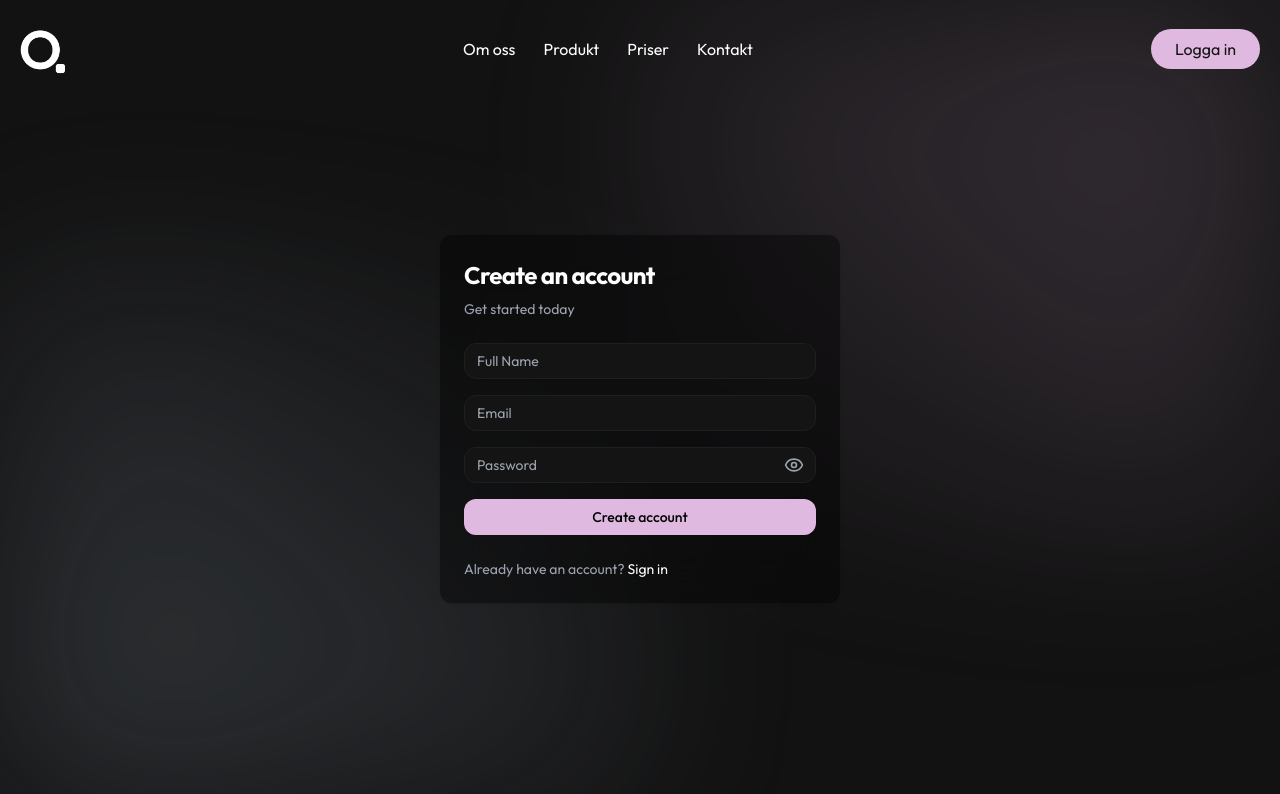
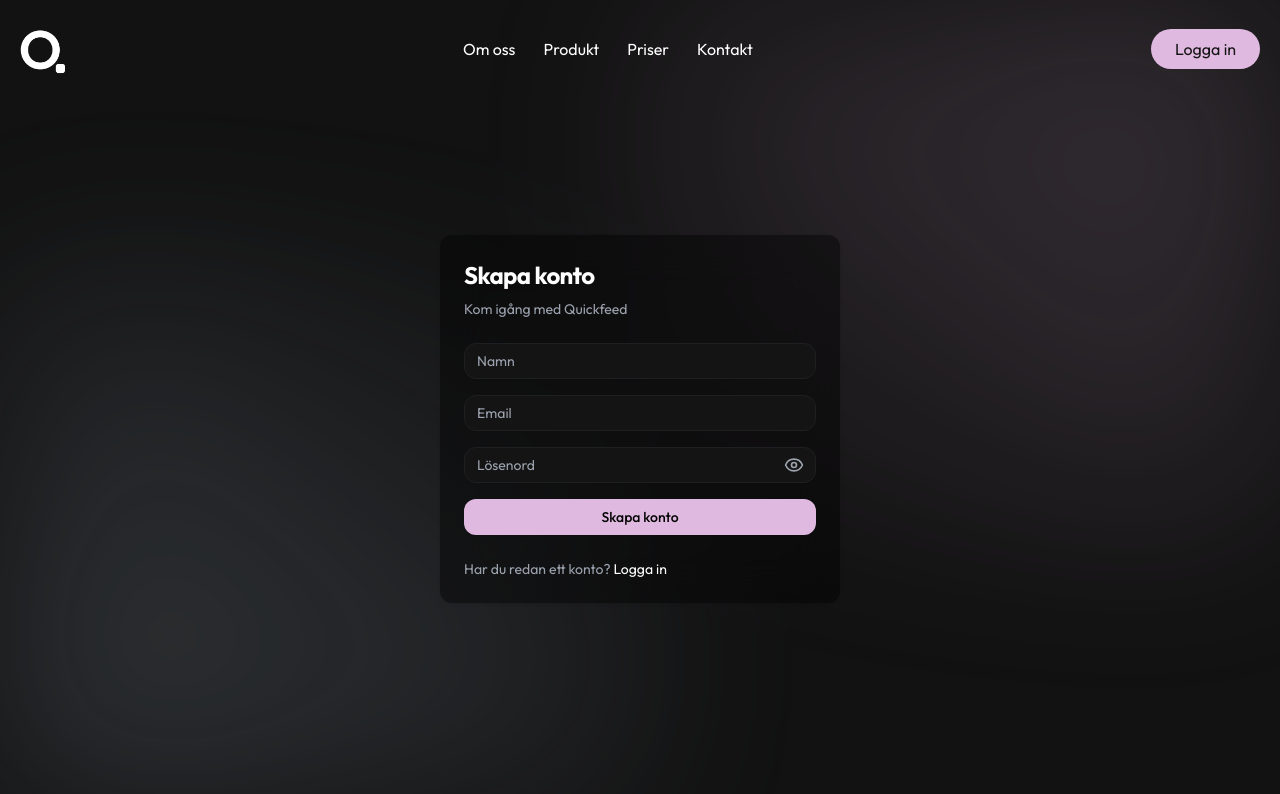
Before and after one commit to mohalw731/humane, a Next.js app: page /auth in a window 1280 px wide. Shown: the top 794 px of the page. Built offline with nearby package versions, Linux system fonts and the light colour scheme; no server answers.

Commit message:
auth page in swedish

```diff
--- a/app/auth/page.tsx
+++ b/app/auth/page.tsx
@@ -130,10 +130,10 @@ function AuthPageContent() {
           <CardContent className="space-y-6 p-6">
             <div className="space-y-2">
               <h1 className="text-2xl font-bold tracking-tight text-white">
-                {isLogin ? "Welcome back" : "Create an account"}
+                {isLogin ? "Välkommen tillbaka" : "Skapa konto"}
               </h1>
               <p className="text-sm text-gray-400">
-                {isLogin ? "Sign in to your account" : "Get started today"}
+                {isLogin ? "Logga in för att fortsätta" : "Kom igång med Quickfeed"}
               </p>
             </div>
 
@@ -141,12 +141,12 @@ function AuthPageContent() {
               {!isLogin && (
                 <div className="space-y-2">
                   <label htmlFor="name" className="sr-only">
-                    Name
+                    name
                   </label>
                   <Input
                     id="name"
                     type="text"
-                    placeholder="Full Name"
+                    placeholder="Namn"
                     className="border-[#1E1F21] border bg-[#141414] text-white placeholder:text-gray-400 rounded-xl"
                     {...register("name")}
                   />
@@ -172,13 +172,13 @@ function AuthPageContent() {
               </div>
               <div className="space-y-2">
                 <label htmlFor="password" className="sr-only">
-                  Password
+                  password
                 </label>
                 <div className="relative">
                   <Input
                     id="password"
                     type={showPassword ? "text" : "password"}
-                    placeholder="Password"
+                    placeholder="Lösenord"
                     className="border-[#1E1F21] border bg-[#141414] text-white placeholder:text-gray-400 rounded-xl pr-10"
                     {...register("password")}
                   />
@@ -202,26 +202,19 @@ function AuthPageContent() {
                 type="submit"
                 className="w-full bg-[#E0B9E0] text-black hover:bg-[#E0B9E0]/80 rounded-xl py-2"
               >
-                {isLogin ? "Sign in" : "Create account"}
+                {isLogin ? "Logga in" : "Skapa konto"}
               </Button>
             </form>
 
             <div className="space-y-2 text-sm">
-              {isLogin && (
-                <Link
-                  href="/forgot-password"
-                  className="block text-gray-400 hover:text-white"
-                >
-                  Forgot your password?
-                </Link>
-              )}
+
               <p className="text-gray-400">
-                {isLogin ? "Don't have an account?" : "Already have an account?"}{" "}
+                {isLogin ? "Har du inget konto?" : "Har du redan ett konto?"}{" "}
                 <button
                   onClick={toggleMode}
                   className="text-white hover:text-gray-200"
                 >
-                  {isLogin ? "Sign up" : "Sign in"}
+                  {isLogin ? "Skapa konto" : "Logga in"}
                 </button>
               </p>
             </div>
```
